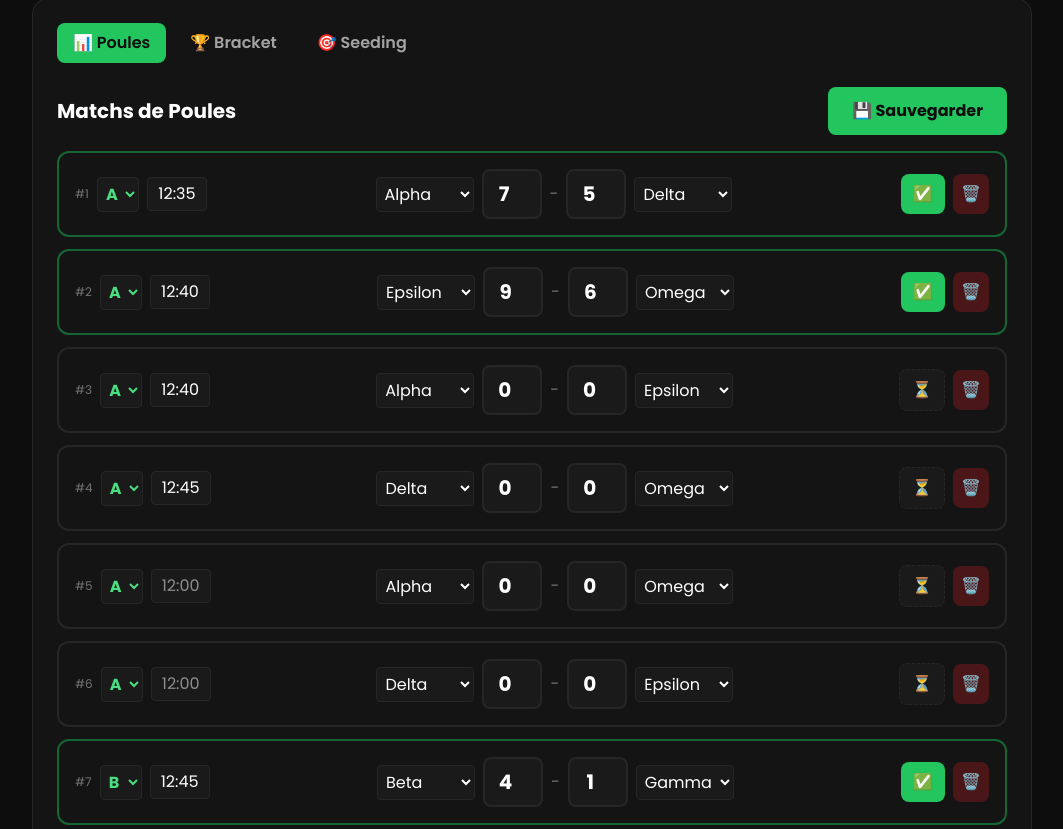
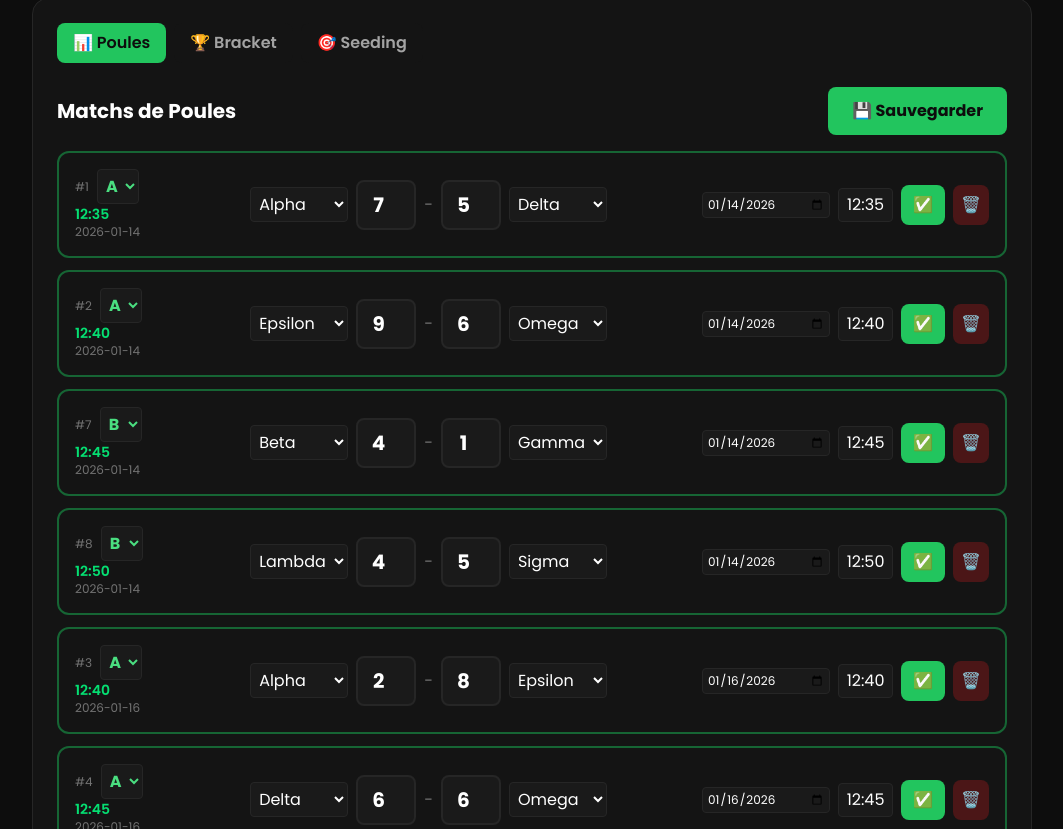
Before and after one commit to TheKingL/BDS_TOURNAMENT, a React (Vite) app: page /admin in a window 1280 px wide. Shown: the part 271-1100 px from the top of the page, without its empty margins (108-1171 px from the left). Built offline with nearby package versions, Linux system fonts and the light colour scheme.

Commit message:
update 16 janvier (baby, ping solo & duo)

```diff
--- a/public/data/babyfoot/pools.json
+++ b/public/data/babyfoot/pools.json
@@ -49,22 +49,22 @@
       "pool": "A",
       "team1": "alpha",
       "team2": "epsilon",
-      "score1": 0,
-      "score2": 0,
+      "score1": 2,
+      "score2": 8,
       "time": "12:40",
       "date": "2026-01-16",
-      "played": false
+      "played": true
     },
     {
       "id": 4,
       "pool": "A",
       "team1": "delta",
       "team2": "omega",
-      "score1": 0,
-      "score2": 0,
+      "score1": 6,
+      "score2": 6,
       "time": "12:45",
       "date": "2026-01-16",
-      "played": false
+      "played": true
     },
     {
       "id": 5,
@@ -115,22 +115,22 @@
       "pool": "B",
       "team1": "beta",
       "team2": "lambda",
-      "score1": 0,
-      "score2": 0,
+      "score1": 8,
+      "score2": 4,
       "time": "12:50",
       "date": "2026-01-16",
-      "played": false
+      "played": true
     },
     {
       "id": 10,
       "pool": "B",
       "team1": "gamma",
       "team2": "sigma",
-      "score1": 0,
-      "score2": 0,
+      "score1": 8,
+      "score2": 4,
       "time": "12:55",
       "date": "2026-01-16",
-      "played": false
+      "played": true
     },
     {
       "id": 11,
--- a/public/data/pingpong-duo/league.json
+++ b/public/data/pingpong-duo/league.json
@@ -50,32 +50,32 @@
       "team1": "team7",
       "team2": "team1",
       "score1": 0,
-      "score2": 0,
+      "score2": 2,
       "time": "12:45",
       "date": "2026-01-16",
-      "played": false
+      "played": true
     },
     {
       "id": 5,
       "creneau": 2,
       "team1": "team2",
       "team2": "team3",
-      "score1": 0,
+      "score1": 2,
       "score2": 0,
       "time": "12:35",
       "date": "2026-01-16",
-      "played": false
+      "played": true
     },
     {
       "id": 6,
       "creneau": 2,
       "team1": "team4",
       "team2": "team5",
-      "score1": 0,
-      "score2": 0,
+      "score1": 2,
+      "score2": 1,
       "time": "12:55",
       "date": "2026-01-16",
-      "played": false
+      "played": true
     },
     {
       "id": 7,
--- a/public/data/pingpong-solo/league.json
+++ b/public/data/pingpong-solo/league.json
@@ -23,11 +23,11 @@
       "creneau": 1,
       "player1": "houndonougbo",
       "player2": "serazin",
-      "score1": 0,
+      "score1": 2,
       "score2": 0,
       "time": "13:15",
       "date": "2026-01-16",
-      "played": false
+      "played": true
     },
     {
       "id": 2,
@@ -166,11 +166,11 @@
       "creneau": 2,
       "player1": "chatet",
       "player2": "tobossi",
-      "score1": 0,
+      "score1": 2,
       "score2": 0,
       "time": "13:05",
       "date": "2026-01-16",
-      "played": false
+      "played": true
     },
     {
       "id": 15,
--- a/src/pages/AdminPage.jsx
+++ b/src/pages/AdminPage.jsx
@@ -195,7 +195,21 @@ export default function AdminPage() {
                 </div>
 
                 {/* Matches Tab */}
-                {activeTab === 'matches' && (
+                {activeTab === 'matches' && (() => {
+                    // Sort matches by date then time
+                    const sortedMatches = [...babyfootPools.matches].sort((a, b) => {
+                        if (a.date && b.date) {
+                            const dateCompare = a.date.localeCompare(b.date);
+                            if (dateCompare !== 0) return dateCompare;
+                            if (a.time && b.time) return a.time.localeCompare(b.time);
+                            return 0;
+                        }
+                        if (a.date && !b.date) return -1;
+                        if (!a.date && b.date) return 1;
+                        return a.id - b.id;
+                    });
+
+                    return (
                         <div>
                             <div className="flex justify-between items-center" style={{ marginBottom: '1rem' }}>
                                 <h3 className="text-xl font-bold text-text-primary">Matchs de Poules</h3>
@@ -204,29 +218,38 @@ export default function AdminPage() {
                                 </button>
                             </div>
                             <div style={{ display: 'flex', flexDirection: 'column', gap: '0.75rem' }}>
-                            {babyfootPools.matches.map(match => (
+                                {sortedMatches.map(match => (
                                     <div key={match.id} className={`bg-bg-card border-2 rounded-xl ${match.played ? 'border-green-dark' : 'border-border'}`} style={{ padding: '1rem' }}>
                                         <div className="flex flex-wrap items-center justify-between" style={{ gap: '1rem' }}>
+                                            <div style={{ minWidth: '80px' }}>
                                                 <div className="flex items-center" style={{ gap: '0.5rem' }}>
                                                     <span className="text-xs text-text-muted">#{match.id}</span>
                                                     <select value={match.pool} onChange={(e) => updateMatch(match.id, 'pool', e.target.value)} className="bg-bg-secondary border border-border rounded text-green-light font-bold" style={{ padding: '0.25rem' }}>
                                                         <option value="A">A</option>
                                                         <option value="B">B</option>
                                                     </select>
-                                            <input type="text" value={match.time || ''} onChange={(e) => updateMatch(match.id, 'time', e.target.value)} className="bg-bg-secondary border border-border rounded text-text-primary text-center" style={{ width: '60px', padding: '0.25rem' }} placeholder="12:00" />
                                                 </div>
-                                        <div className="flex items-center" style={{ gap: '0.5rem' }}>
+                                                <div className="text-green-400 font-semibold text-sm">{match.time || '-:-'}</div>
+                                                <div className="text-xs text-text-muted">{match.date || '-/-'}</div>
+                                            </div>
+                                            <div className="flex items-center" style={{ gap: '0.5rem', flex: 1 }}>
+                                                <div style={{ flex: 1, textAlign: 'right' }}>
                                                     <select value={match.team1} onChange={(e) => updateMatch(match.id, 'team1', e.target.value)} className="bg-bg-secondary border border-border rounded text-text-primary" style={{ padding: '0.25rem' }}>
                                                         {babyfootTeams.map(t => <option key={t.id} value={t.id}>{t.name}</option>)}
                                                     </select>
+                                                </div>
                                                 <ScoreInput value={match.score1} onChange={(v) => updateMatch(match.id, 'score1', v)} />
                                                 <span className="text-text-muted">-</span>
                                                 <ScoreInput value={match.score2} onChange={(v) => updateMatch(match.id, 'score2', v)} />
+                                                <div style={{ flex: 1, textAlign: 'left' }}>
                                                     <select value={match.team2} onChange={(e) => updateMatch(match.id, 'team2', e.target.value)} className="bg-bg-secondary border border-border rounded text-text-primary" style={{ padding: '0.25rem' }}>
                                                         {babyfootTeams.map(t => <option key={t.id} value={t.id}>{t.name}</option>)}
                                                     </select>
                                                 </div>
+                                            </div>
                                             <div className="flex items-center" style={{ gap: '0.5rem' }}>
+                                                <input type="date" value={match.date || ''} onChange={(e) => updateMatch(match.id, 'date', e.target.value)} className="bg-bg-secondary border border-border rounded text-text-primary text-xs" style={{ padding: '0.25rem' }} />
+                                                <input type="text" value={match.time || ''} onChange={(e) => updateMatch(match.id, 'time', e.target.value)} className="bg-bg-secondary border border-border rounded text-text-primary text-center" style={{ width: '55px', padding: '0.25rem' }} placeholder="12:00" />
                                                 <button onClick={() => updateMatch(match.id, 'played', !match.played)} className={`font-bold rounded-lg ${match.played ? 'bg-green-primary text-bg-primary' : 'bg-bg-secondary text-text-muted border border-dashed border-border'}`} style={{ padding: '0.5rem 0.75rem' }}>
                                                     {match.played ? '✅' : '⏳'}
                                                 </button>
@@ -243,7 +266,8 @@ export default function AdminPage() {
                                 ➕ Ajouter Match
                             </button>
                         </div>
-                )}
+                    );
+                })()}
 
                 {/* Bracket Tab */}
                 {activeTab === 'bracket' && babyfootBracket && (
```
Lines whose indentation alone changed are shown as unchanged.
